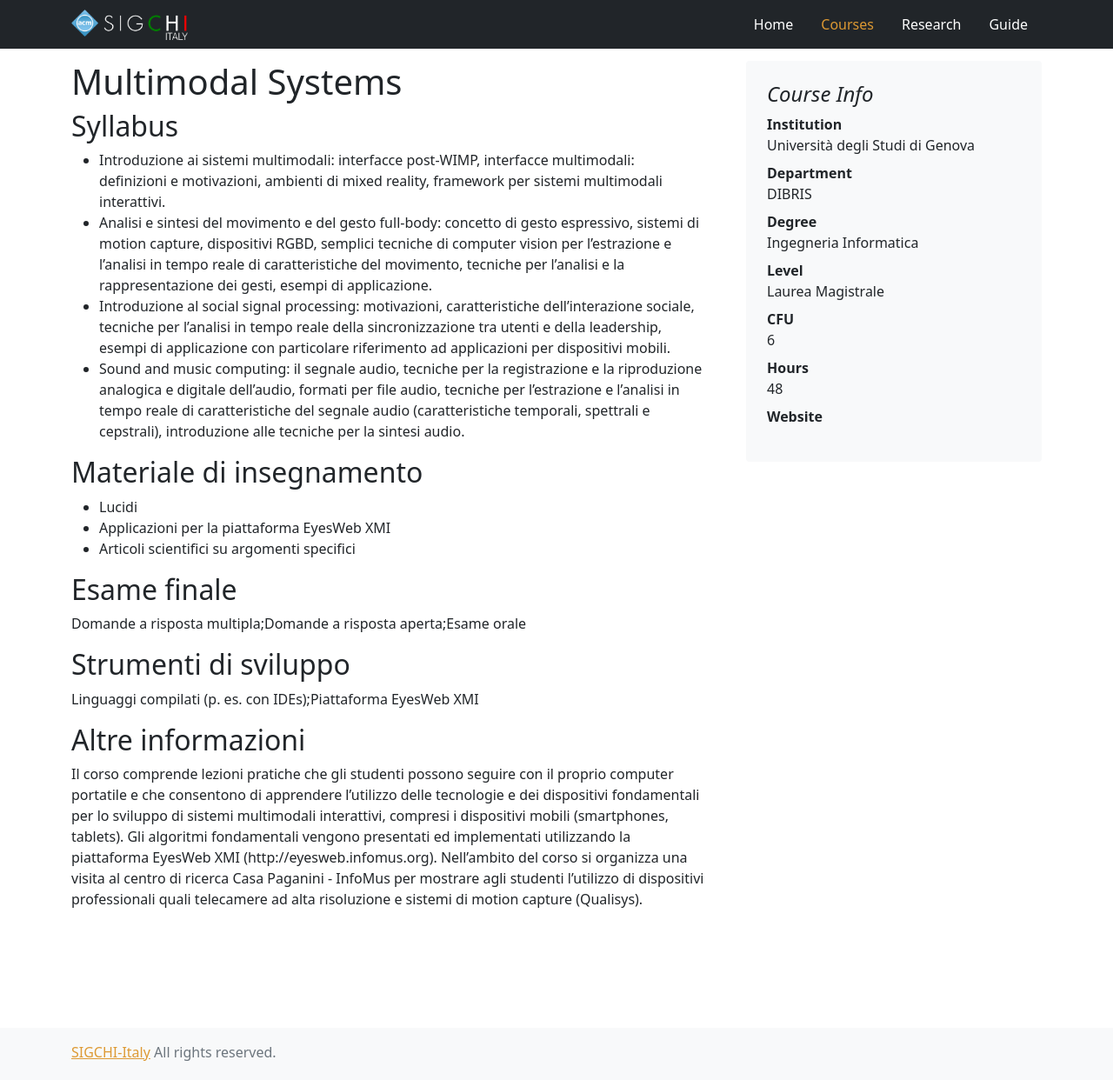
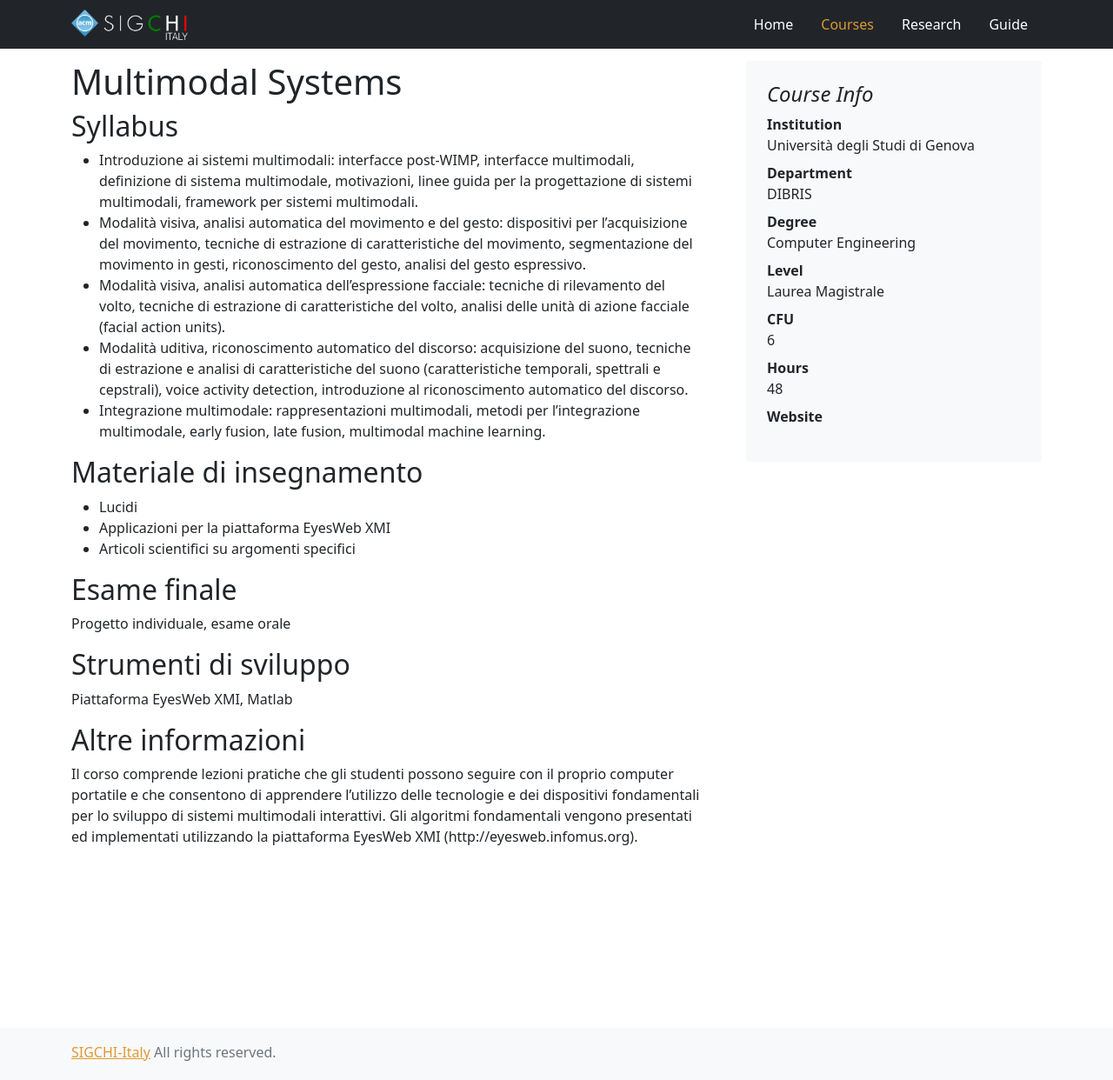
Before and after one commit to sigchi-italy/sigchi-italy, a Jekyll site: the page built from _courses/unige-ms/description.md, in a window 1280 px wide and 1242 px high. Shown: the whole window at 87% size. Built offline with Jekyll 4.4.1, drawn with Linux system fonts in a browser that asks for light colours.

Commit message:
Update description.md
Aggiornata la descrizione del corso: tabella riassuntiva, syllabus, modalità di esame, strumenti di sviluppo.

```diff
--- a/_courses/unige-ms/description.md
+++ b/_courses/unige-ms/description.md
@@ -3,16 +3,16 @@
 title: Multimodal Systems
 institution: Università degli Studi di Genova
 department: DIBRIS
-venue:
-degree: Ingegneria Informatica
+venue: Polo Opera Pia
+degree: Computer Engineering
 level: Laurea Magistrale
 course-name: Multimodal Systems
 course-year: 2
-course-language: Di norma in Italiano; in Inglese se presente almeno uno studente straniero; materiale didattico in inglese.
+course-language: Inglese
 course-type: In presenza
 course-website:
 course-participants: 10
-course-optional: T
+course-optional: F
 cfu: 6
 hours: 48
 hours-lectures: 48
@@ -52,17 +52,18 @@
   Homework: no
   Group-project: no
   Multiple-choice-questions: no
-  Individual-project: no
-  Oral-examination: no
+  Individual-project: yes
+  Oral-examination: yes
   Open-ended-questions: no
 ---
 
 
 ## Syllabus
-- Introduzione ai sistemi multimodali: interfacce post-WIMP, interfacce multimodali: definizioni e motivazioni, ambienti di mixed reality, framework per sistemi multimodali interattivi.
-- Analisi e sintesi del movimento e del gesto full-body: concetto di gesto espressivo, sistemi di motion capture, dispositivi RGBD, semplici tecniche di computer vision per l'estrazione e l'analisi in tempo reale di caratteristiche del movimento, tecniche per l'analisi e la rappresentazione dei gesti, esempi di applicazione.
-- Introduzione al social signal processing: motivazioni, caratteristiche dell'interazione sociale, tecniche per l'analisi in tempo reale della sincronizzazione tra utenti e della leadership, esempi di applicazione con particolare riferimento ad applicazioni per dispositivi mobili.
-- Sound and music computing: il segnale audio, tecniche per la registrazione e la riproduzione analogica e digitale dell'audio, formati per file audio, tecniche per l'estrazione e l'analisi in tempo reale di caratteristiche del segnale audio (caratteristiche temporali, spettrali e cepstrali), introduzione alle tecniche per la sintesi audio.
+- Introduzione ai sistemi multimodali: interfacce post-WIMP, interfacce multimodali, definizione di sistema multimodale, motivazioni, linee guida per la progettazione di sistemi multimodali, framework per sistemi multimodali.
+- Modalità visiva, analisi automatica del movimento e del gesto: dispositivi per l'acquisizione del movimento, tecniche di estrazione di caratteristiche del movimento, segmentazione del movimento in gesti, riconoscimento del gesto, analisi del gesto espressivo.
+- Modalità visiva, analisi automatica dell'espressione facciale: tecniche di rilevamento del volto, tecniche di estrazione di caratteristiche del volto, analisi delle unità di azione facciale (facial action units).
+- Modalità uditiva, riconoscimento automatico del discorso: acquisizione del suono, tecniche di estrazione e analisi di caratteristiche del suono (caratteristiche temporali, spettrali e cepstrali), voice activity detection, introduzione al riconoscimento automatico del discorso.
+- Integrazione multimodale: rappresentazioni multimodali, metodi per l'integrazione multimodale, early fusion, late fusion, multimodal machine learning.
 
 ## Materiale di insegnamento
 - Lucidi
@@ -70,11 +71,10 @@
 - Articoli scientifici su argomenti specifici
 
 ## Esame finale
-Domande a risposta multipla;Domande a risposta aperta;Esame orale
+Progetto individuale, esame orale
 
 ## Strumenti di sviluppo
-Linguaggi compilati (p. es. con IDEs);Piattaforma EyesWeb XMI
+Piattaforma EyesWeb XMI, Matlab
 
 ## Altre informazioni
-Il corso comprende lezioni pratiche che gli studenti possono seguire con il proprio computer portatile e che consentono di apprendere l'utilizzo delle tecnologie e dei dispositivi fondamentali per lo sviluppo di sistemi multimodali interattivi, compresi i dispositivi mobili (smartphones, tablets). Gli algoritmi fondamentali vengono presentati ed implementati utilizzando la piattaforma EyesWeb XMI (http://eyesweb.infomus.org).
-Nell'ambito del corso si organizza una visita al centro di ricerca Casa Paganini - InfoMus per mostrare agli studenti l'utilizzo di dispositivi professionali quali telecamere ad alta risoluzione e sistemi di motion capture (Qualisys).
+Il corso comprende lezioni pratiche che gli studenti possono seguire con il proprio computer portatile e che consentono di apprendere l'utilizzo delle tecnologie e dei dispositivi fondamentali per lo sviluppo di sistemi multimodali interattivi. Gli algoritmi fondamentali vengono presentati ed implementati utilizzando la piattaforma EyesWeb XMI (http://eyesweb.infomus.org).
```
Also changed, not shown: other parts of _courses/unige-ms/description.md (+2 -2 lines).
